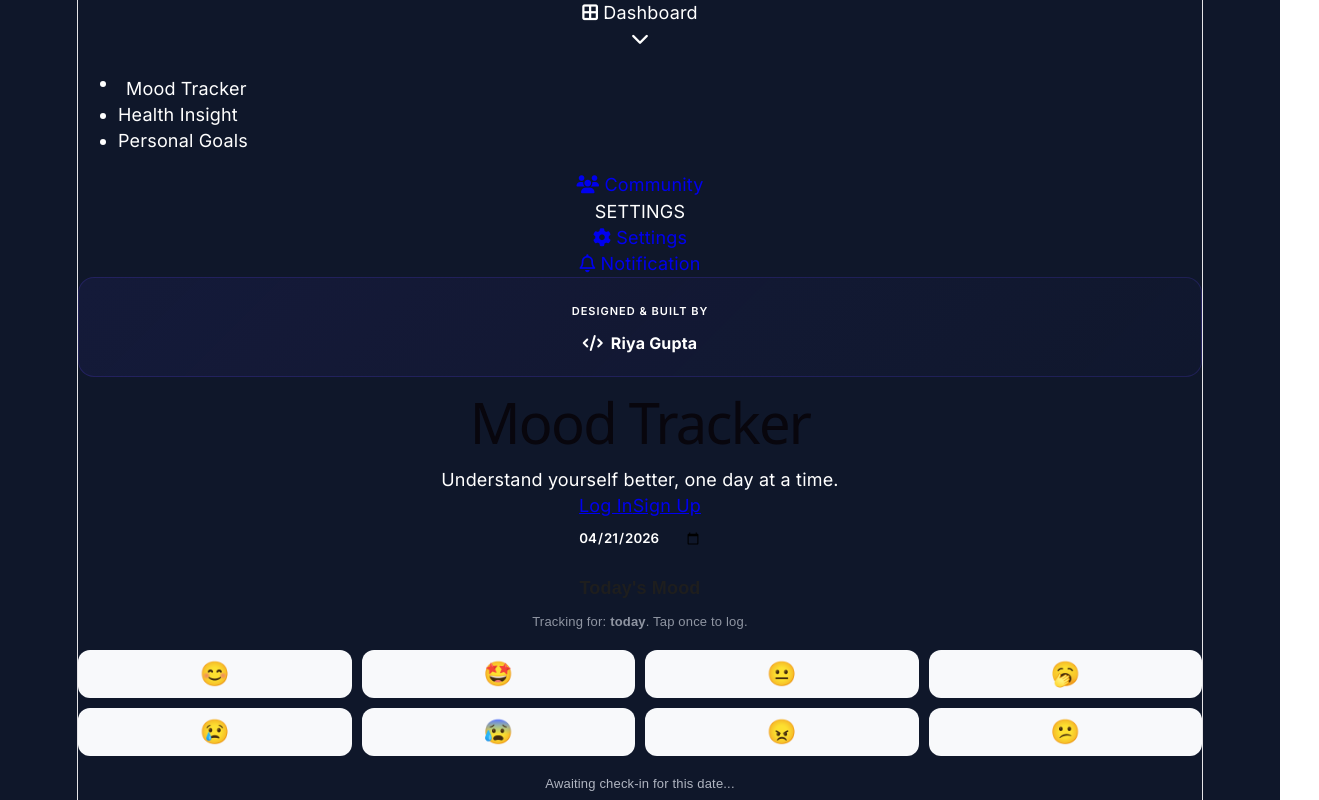
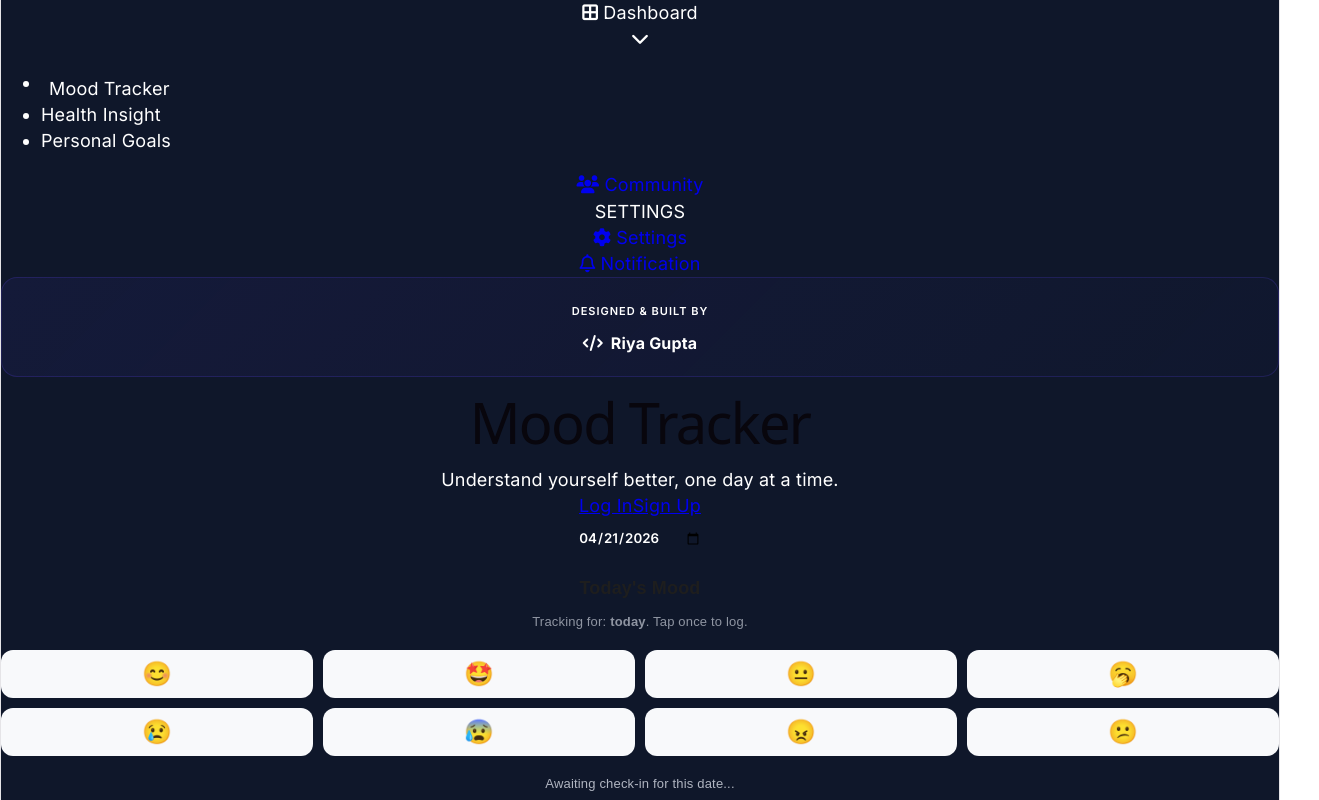
Before and after one commit to riyagupta-sudo/mood-tracker-app, a React (Vite) app in the folder vite-project/: page / in a window 1280 px wide. Shown: the top 800 px of the page, 1319 px wide, since content can reach past the window. Built offline with nearby package versions, Linux system fonts and the light colour scheme.

Commit message:
fixed layout issue

```diff
--- a/vite-project/src/index.css
+++ b/vite-project/src/index.css
@@ -54,12 +54,14 @@ body {
   margin: 0;
   font-family: 'Inter', sans-serif;
   background-color: #0f172a;
+  padding: 0;
+  width: 100%;
   /* dark theme */
   color: white;
 }
 
 #root {
-  width: 1126px;
+  width: 100%;
   max-width: 100%;
   margin: 0 auto;
   text-align: center;
```
